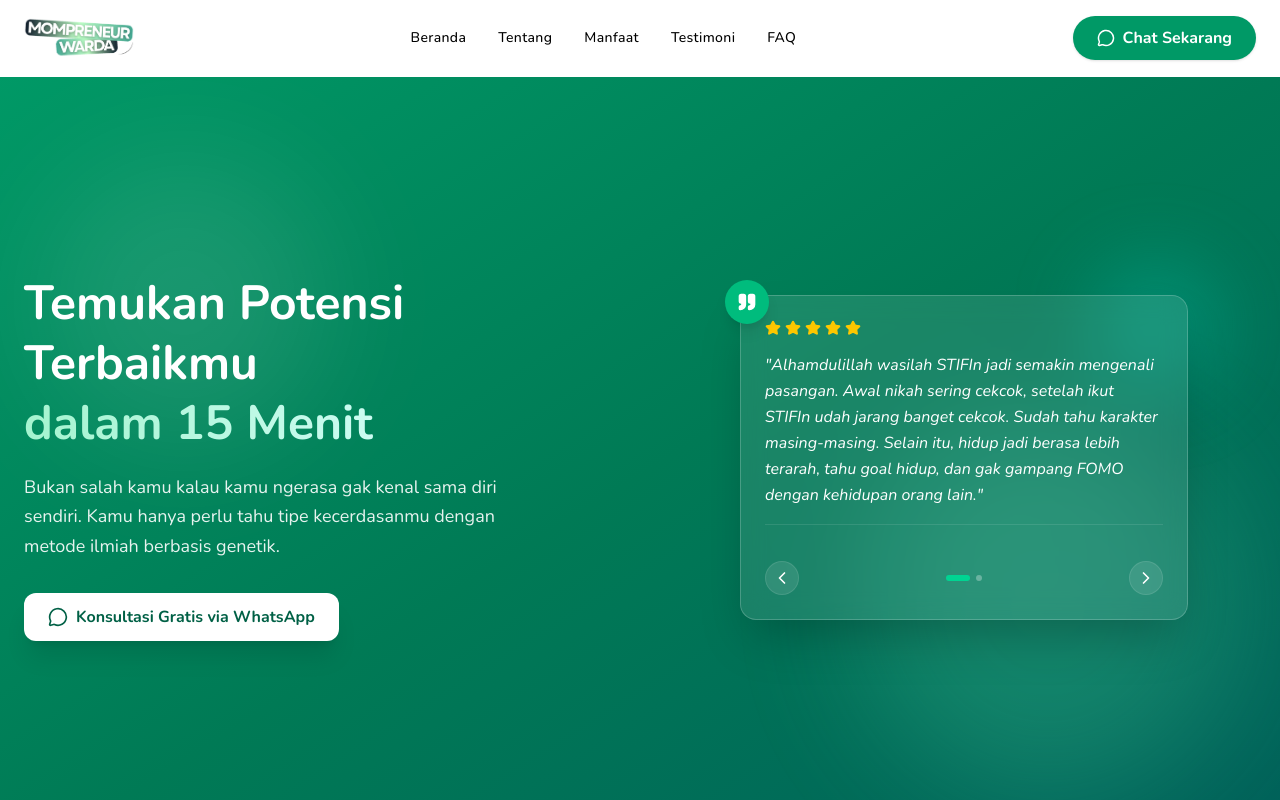
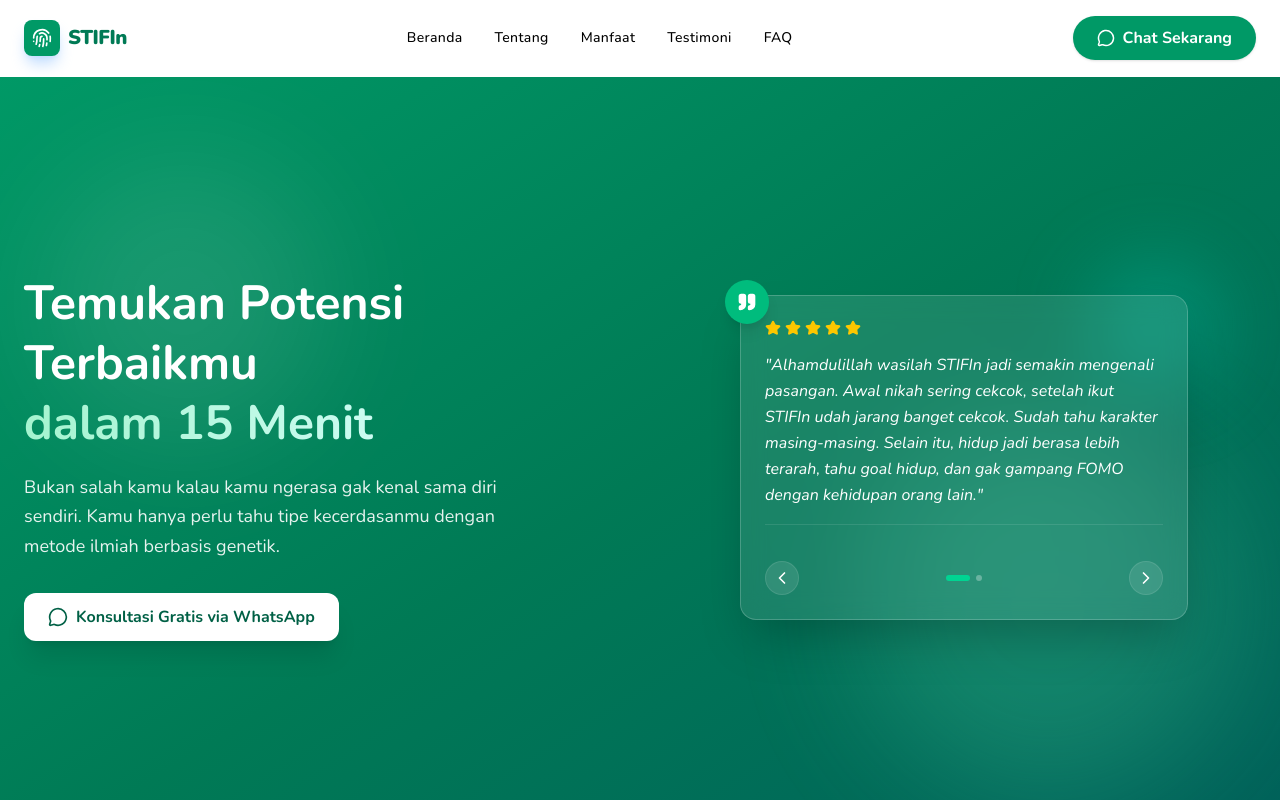
Before and after one commit to akmlrhim/wardaproject, a React (Vite) app: page /stifin-umum in a window 1280 px wide. Shown: the top 800 px of the page. Built offline with nearby package versions, Linux system fonts and the light colour scheme.

Commit message:
fix logo at navbar

```diff
--- a/src/components/KangenWater/partials/Navbar.jsx
+++ b/src/components/KangenWater/partials/Navbar.jsx
@@ -24,15 +24,13 @@
       <div className="max-w-7xl mx-auto px-6 py-4">
         <div className="flex justify-between items-center">
           <div
-            className="flex items-center gap-2 cursor-pointer group"
+            className="flex items-center gap-2 cursor-pointer"
             onClick={() => window.scrollTo({ top: 0, behavior: "smooth" })}
           >
-            <div className="w-9 h-9 bg-blue-600 rounded-lg flex items-center justify-center shadow-blue-200 shadow-lg group-hover:scale-110 transition-transform duration-300">
+            <div className="w-9 h-9 bg-blue-600 rounded-lg flex items-center justify-center shadow-blue-200 shadow-lg">
               <Droplets className="text-white w-5 h-5" />
             </div>
-            <span className="text-xl font-black tracking-tight text-slate-900 group-hover:text-blue-700 transition-colors">
-              Kangen<span className="text-blue-600">Water</span>
-            </span>
+            <span className="text-xl font-black tracking-tight text-blue-900">Kangen Water</span>
           </div>
 
           <div className="hidden md:flex items-center gap-8">
--- a/src/components/StifinUmum/partials/Navbar.jsx
+++ b/src/components/StifinUmum/partials/Navbar.jsx
@@ -1,4 +1,4 @@
-import { Menu, MessageCircle, X } from "lucide-react";
+import { FingerprintIcon, Lamp, Menu, MessageCircle, X } from "lucide-react";
 import logo from "../../../assets/logo.png";
 import { useScroll } from "../../../hooks/useScroll";
 
@@ -24,14 +24,13 @@
       <div className="max-w-7xl mx-auto px-6 py-4">
         <div className="flex justify-between items-center">
           <div
-            className="flex items-center gap-3 cursor-pointer group"
+            className="flex items-center gap-2 cursor-pointer"
             onClick={() => window.scrollTo({ top: 0, behavior: "smooth" })}
           >
-            <img
-              src={logo}
-              alt="Logo STIFIn"
-              className="h-10 w-auto group-hover:scale-105 transition-transform"
-            />
+            <div className="w-9 h-9 bg-emerald-600 rounded-lg flex items-center justify-center shadow-blue-200 shadow-lg">
+              <FingerprintIcon className="text-white w-5 h-5" />
+            </div>
+            <span className="text-xl font-black text-emerald-700 tracking-tight">STIFIn</span>
           </div>
 
           <div className="hidden md:flex items-center gap-8">
```
